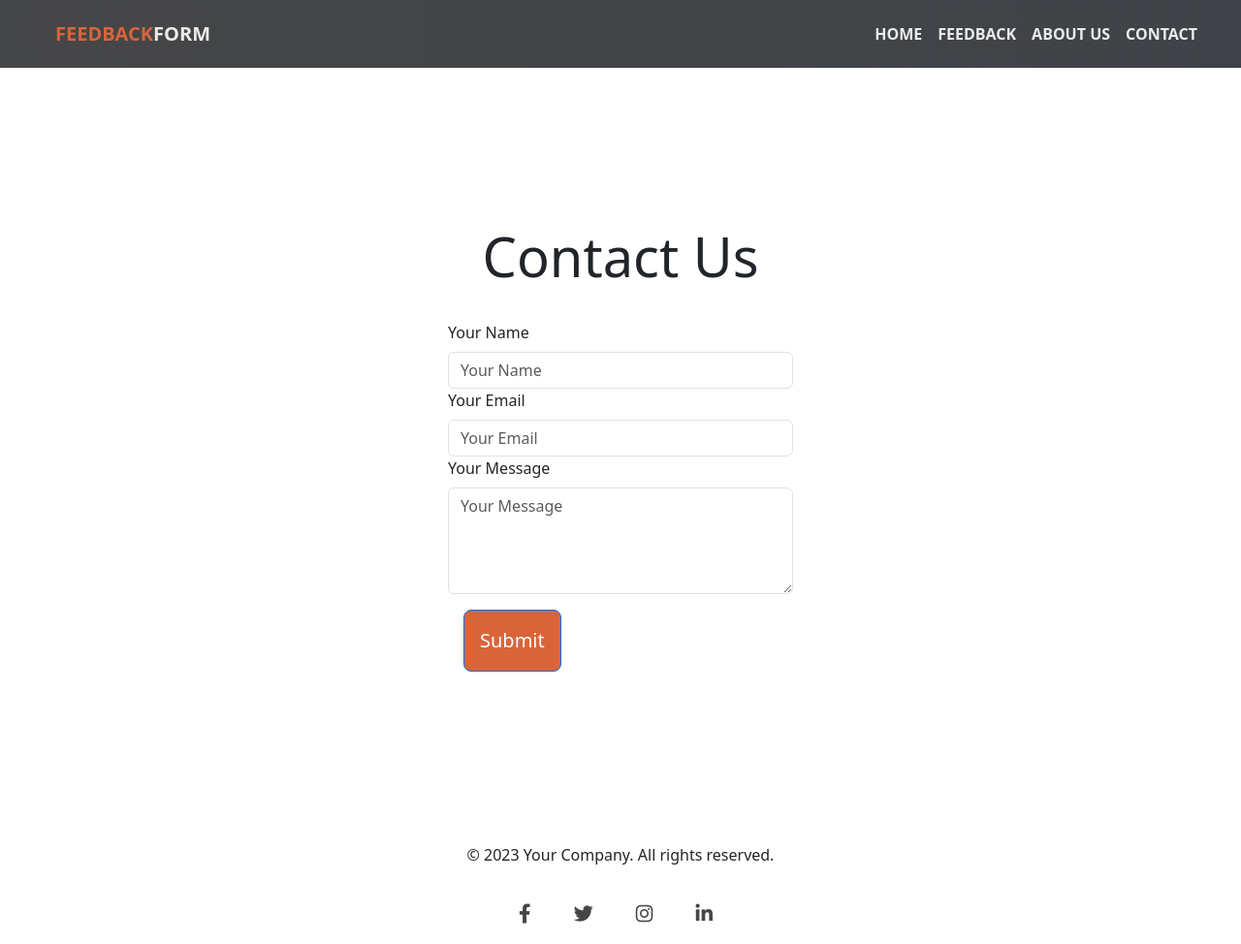
After one commit to KafuiAdaku/FeedbackForm, a Flask app: page /contact in a window 1280 px wide. The commit adds this page. Shown: the whole page at 97% size. Run offline with Flask 3, Linux system fonts and the light colour scheme.

Commit message:
update to about, contact pages

```diff
--- a/feedback_form/app.py
+++ b/feedback_form/app.py
@@ -1,4 +1,4 @@
-from flask import Flask
+from flask import Flask, render_template
 from celery import Celery
 
 from feedback_form.blueprints.page import page
@@ -55,6 +55,11 @@ def create_app(settings_override=None):
     app.register_blueprint(feedback)
     extensions(app)
 
+    # Global 404 error handler
+    @app.errorhandler(404)
+    def page_not_found(e):
+        return render_template('page/404.html'), 404
+
     return app
 
 
--- a/feedback_form/blueprints/feedback/forms.py
+++ b/feedback_form/blueprints/feedback/forms.py
@@ -1,6 +1,6 @@
 from flask_wtf import FlaskForm
 from wtforms import StringField, SubmitField, SelectField, TextAreaField
-from wtforms.validators import DataRequired, InputRequired
+from wtforms.validators import DataRequired, InputRequired, Email
 
 
 class FeedbackForm(FlaskForm):
@@ -14,3 +14,10 @@ class FeedbackForm(FlaskForm):
 
     additional_comments = TextAreaField('Additional Comments')
     submit_button = SubmitField('Submit Feedback')
+
+
+class ContactForm(FlaskForm):
+    name = StringField('Your Name', validators=[InputRequired()])
+    email = StringField('Your Email', validators=[InputRequired(), Email()])
+    message = TextAreaField('Your Message', validators=[InputRequired()])
+    submit_button = SubmitField('Send Message')
--- /dev/null
+++ b/feedback_form/blueprints/feedback/templates/feedback/contact.html
@@ -0,0 +1,34 @@
+{% extends 'base.html' %}
+
+{% block title %}Contact Us{% endblock %}
+
+{% block body %}
+    <section id="feedback-form" class="py-5">
+        <div class="container text-center mb-4">
+            <h1 class="display-4">Contact Us</h1>
+        </div>
+
+        <div class="container">
+            <div class="row justify-content-center">
+                <div class="col-lg-4 col-md-6">
+                    <form method="post" action="{{ url_for('feedback.contact') }}">
+                        {{ form.hidden_tag() }}
+                        <div class="form-group">
+                            {{ form.name.label(class="form-label") }}
+                            {{ form.name(class="form-control", placeholder="Your Name") }}
+                        </div>
+                        <div class="form-group">
+                            {{ form.email.label(class="form-label") }}
+                            {{ form.email(class="form-control", placeholder="Your Email") }}
+                        </div>
+                        <div class="form-group">
+                            {{ form.message.label(class="form-label") }}
+                            {{ form.message(class="form-control", placeholder="Your Message", rows="4") }}
+                        </div>
+                        <button type="submit" class="btn btn-primary btn-lg m-3 p-3">Submit</button>
+                    </form>
+                </div>
+            </div>
+        </div>
+    </section>
+{% endblock %}
--- a/feedback_form/blueprints/feedback/views.py
+++ b/feedback_form/blueprints/feedback/views.py
@@ -7,7 +7,7 @@ from flask import (
     render_template
 )
 
-from feedback_form.blueprints.feedback.forms import FeedbackForm
+from feedback_form.blueprints.feedback.forms import FeedbackForm, ContactForm
 # from feedback_form.blueprints.feedback.email import send_feedback_email
 from feedback_form.extentions import mail, db
 from feedback_form.blueprints.feedback.models import Review, Employee
@@ -31,6 +31,7 @@ def index():
     if form.validate_on_submit():
         """ to avoid circular imports """
         from feedback_form.tasks import send_async_email
+
         employee_id = form.employee_feedback.data
         service_feedback = form.service_feedback.data
         additional_comments = form.additional_comments.data
@@ -54,3 +55,23 @@ def index():
         flash('Your feedback has been successfully submitted!', 'success')
         return redirect(url_for('page.success_page'))
     return render_template('feedback/index.html', form=form)
+
+
+@feedback.route('/contact', methods=['GET', 'POST'])
+def contact():
+    form = ContactForm()
+
+    if form.validate_on_submit():
+        """send email on form submission"""
+        from feedback_form.tasks import send_async_email_contact
+
+        send_async_email_contact.delay(
+            form.name.data,
+            form.email.data,
+            form.message.data
+        )
+
+        flash('Your message has been successfully sent!', 'success')
+        return redirect(url_for('page.success_page'))
+
+    return render_template('feedback/contact.html', form=form)
--- a/feedback_form/blueprints/page/templates/page/404.html
+++ b/feedback_form/blueprints/page/templates/page/404.html
@@ -4,7 +4,7 @@
 {% block title%}{% endblock %}
 {% block body%}
       <!---------------------Banner---------------->
-      <section id="banner">
+      <section id="form-banner">
         <div class="container">
             <h1>PAGE NOT FOUND</h1>
             <img src="{{ url_for('static', filename='images/404.svg') }}" alt="" class="img-fluid">
--- a/feedback_form/static/styles/main.css
+++ b/feedback_form/static/styles/main.css
@@ -59,7 +59,7 @@ body {
 /*------------------------------banner section-------------------------*/
 #banner
 {
-    background-image: linear-gradient(to right, #61676f, #e9ecf1);
+    background-image: linear-gradient(to right, #bec2c7, #e9ecf1);
     color: rgb(9, 7, 7);
     padding-top: 15%;
     height: 100vh;
@@ -67,6 +67,7 @@ body {
 
 #form-banner
 {
+    color: rgb(9, 7, 7);
     padding-top: 15%;
     height: 100vh;
 }
--- a/feedback_form/templates/base.html
+++ b/feedback_form/templates/base.html
@@ -27,10 +27,10 @@
                     <a class="nav-link" href="{{url_for( 'feedback.index' )}}">FEEDBACK</a>
                   </li>
                   <li class="nav-item">
-                    <a class="nav-link" href="#">ABOUT US</a>
+                    <a class="nav-link" href="{{url_for( 'page.about_us' )}}">ABOUT US</a>
                   </li>
                   <li class="nav-item">
-                    <a class="nav-link" href="#">CONTACT</a>
+                    <a class="nav-link" href="{{url_for( 'feedback.contact' )}}">CONTACT</a>
                   </li>
                 </ul>
               </div>
```
Also changed, not shown: feedback_form/blueprints/page/templates/page/about.html (added, +27 -0 lines), feedback_form/blueprints/page/views.py (+3 -4 lines), feedback_form/tasks.py (+10 -0 lines), requirements.txt (+23 -4 lines), feedback_form/static/images/about.svg (added), 2 other files.
